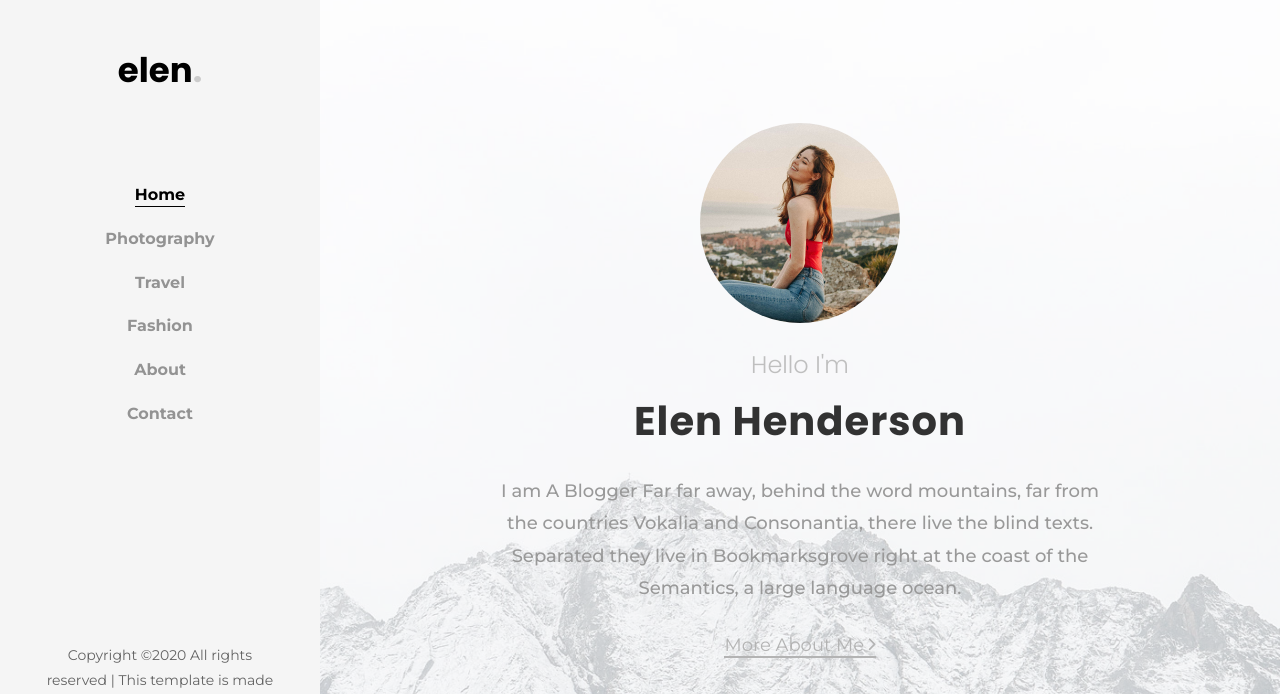
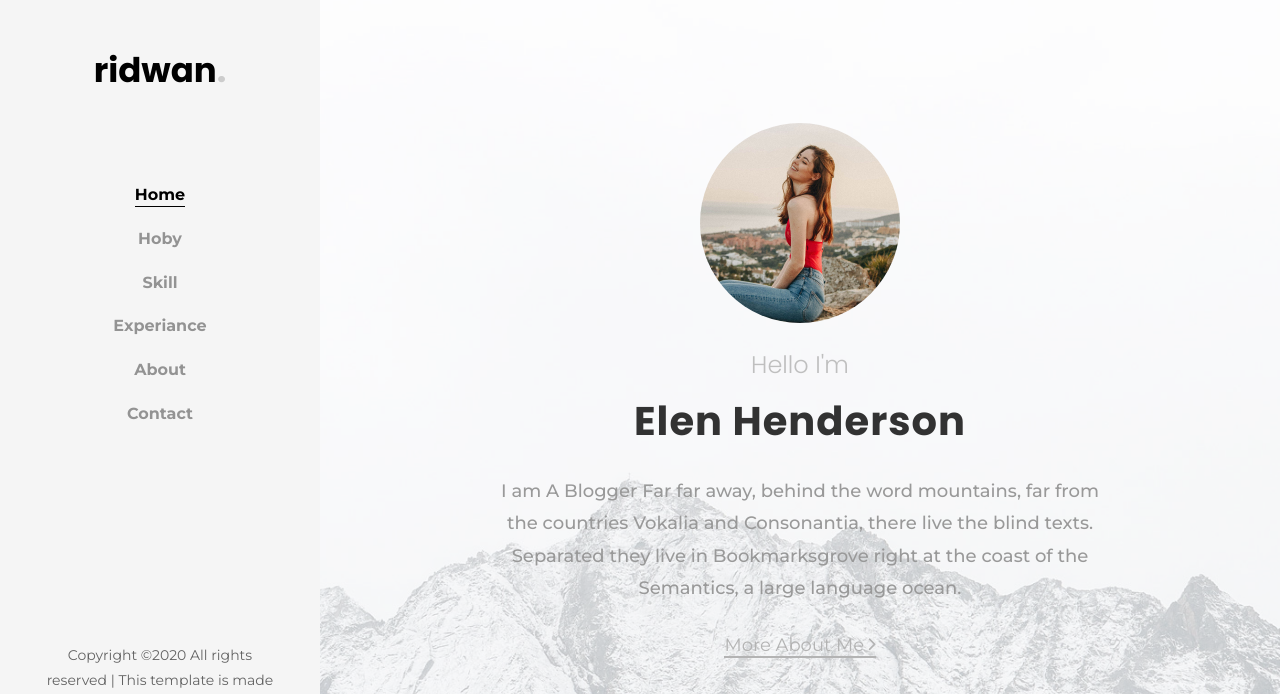
Before and after one commit to ridwansswnto/test-template, a plain HTML site: page index.html in a window 1280 px wide. Shown: the top 694 px of the page. Drawn offline with Linux system fonts and the light colour scheme; some packages are replaced by stand-ins of ours; no server answers; files whose address does not match are found by name.

Commit message:
edit index.hmlt

```diff
--- a/index.html
+++ b/index.html
@@ -1,7 +1,7 @@
 <!DOCTYPE html>
 <html lang="en">
   <head>
-    <title>Elen - Free Bootstrap 4 Template by Colorlib</title>
+    <title>Ridwan Dwi Siswanto</title>
     <meta charset="utf-8">
     <meta name="viewport" content="width=device-width, initial-scale=1, shrink-to-fit=no">
 
@@ -32,13 +32,13 @@
 	<div id="colorlib-page">
 		<a href="#" class="js-colorlib-nav-toggle colorlib-nav-toggle"><i></i></a>
 		<aside id="colorlib-aside" role="complementary" class="js-fullheight text-center">
-			<h1 id="colorlib-logo"><a href="index.html">elen<span>.</span></a></h1>
+			<h1 id="colorlib-logo"><a href="index.html">ridwan<span>.</span></a></h1>
 			<nav id="colorlib-main-menu" role="navigation">
 				<ul>
 					<li class="colorlib-active"><a href="index.html">Home</a></li>
-					<li><a href="photography.html">Photography</a></li>
-					<li><a href="travel.html">Travel</a></li>
-					<li><a href="fashion.html">Fashion</a></li>
+					<li><a href="photography.html">Hoby</a></li>
+					<li><a href="travel.html">Skill</a></li>
+					<li><a href="fashion.html">Experiance</a></li>
 					<li><a href="about.html">About</a></li>
 					<li><a href="contact.html">Contact</a></li>
 				</ul>
```
